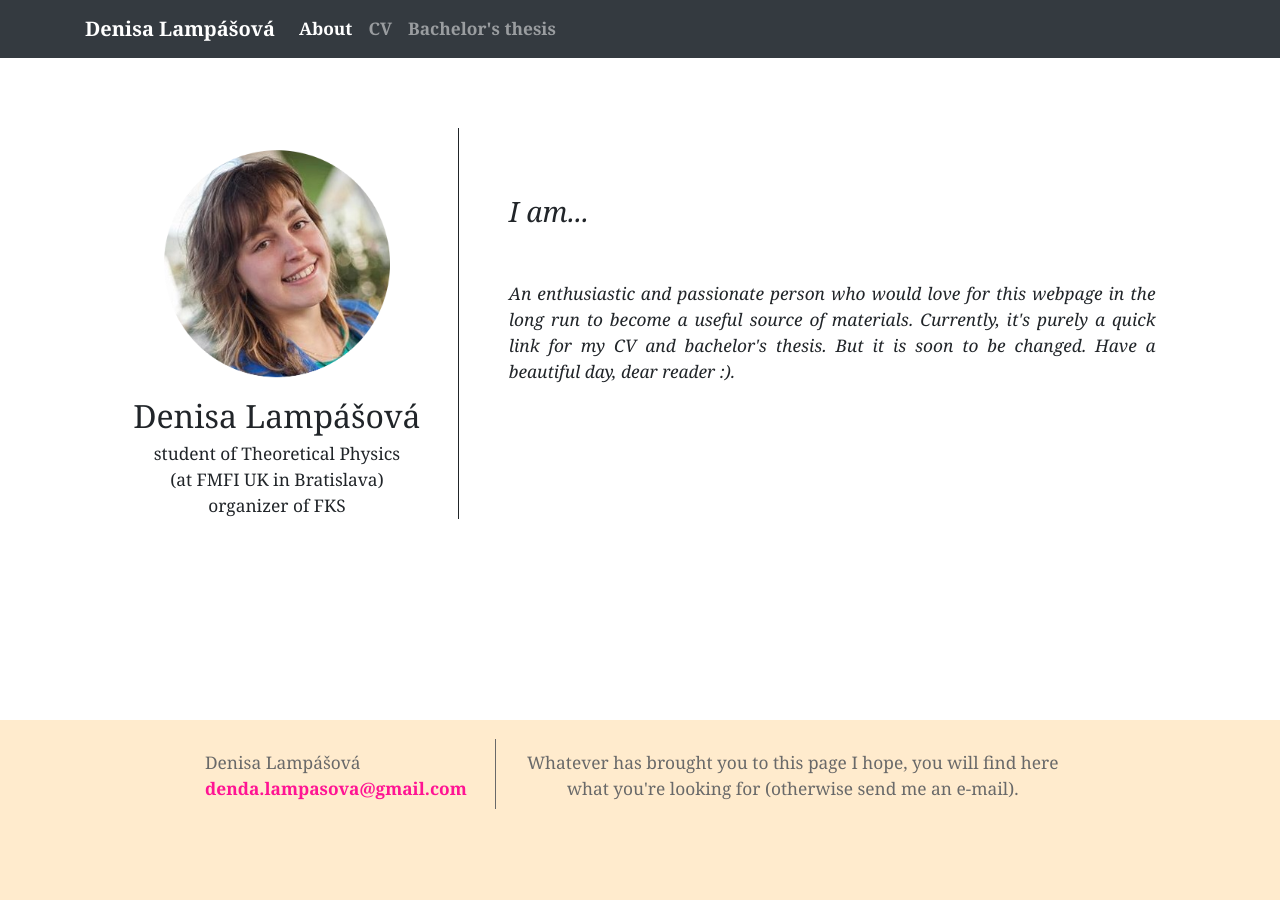
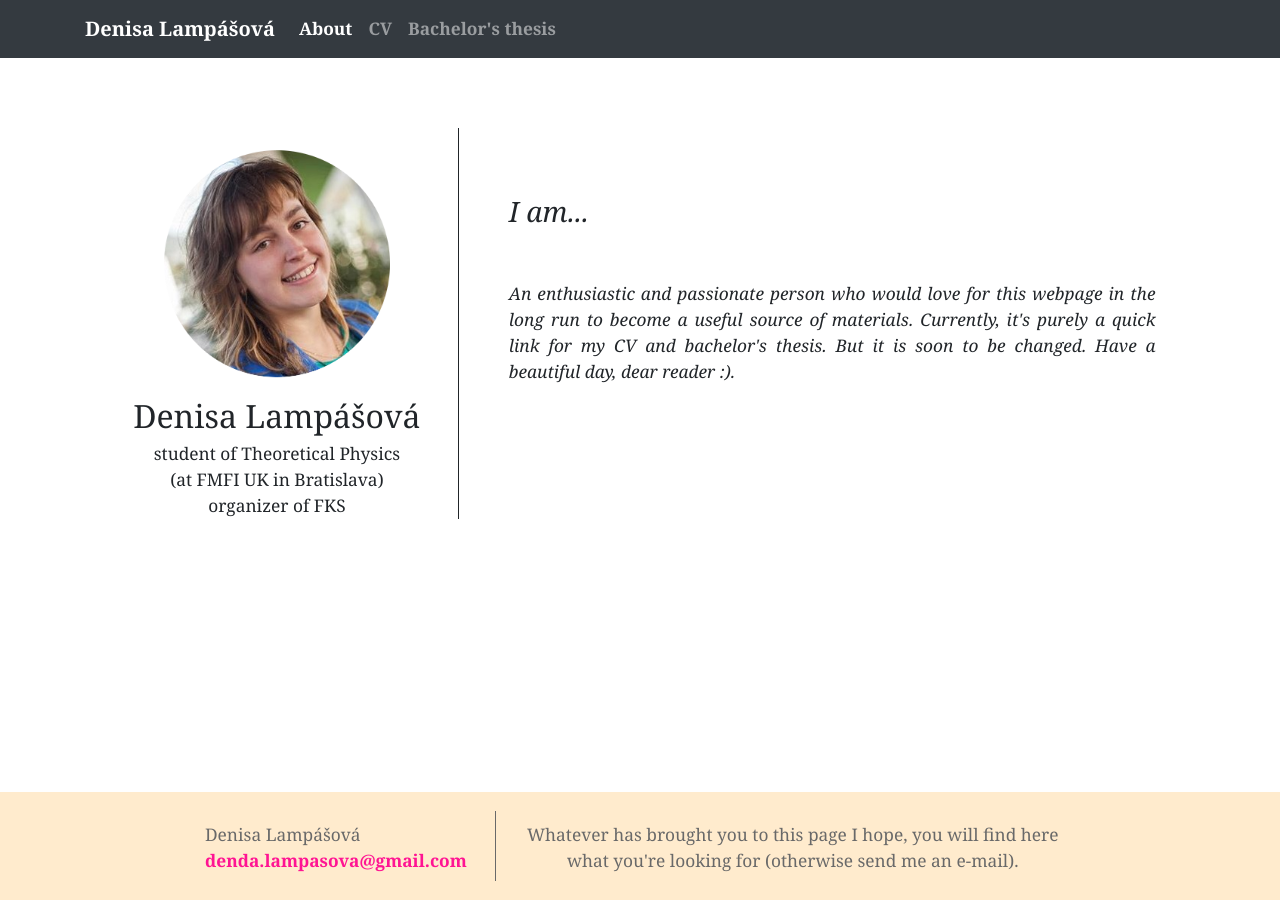
Before and after one commit to dendaxD/dendaxD.github.io, a Jekyll site: the page built from index.md, in a window 1280 px wide. Built offline with Jekyll 4.4.1, drawn with Linux system fonts in a browser that asks for light colours; nearby versions of some CDN libraries.

Commit message:
rýchla minimalistická záchrana bordelu a nový štart 4

```diff
--- a/_includes/footer.html
+++ b/_includes/footer.html
@@ -1,4 +1,4 @@
-<footer class="site-footer fixed-bottom" style="background-color: blanchedalmond">
+<footer class="site-footer fixed-bottom" style="background-color: blanchedalmond; height: 12% !important;">
 
   <div class="container">
 
--- a/_includes/homefooter.html
+++ b/_includes/homefooter.html
@@ -1,4 +1,4 @@
-<footer class="site-footer fixed-bottom" style="background-color: blanchedalmond">
+<footer class="site-footer fixed-bottom" style="background-color: blanchedalmond; height: 12% !important;">
 
   <div class="container">
 
```
Also changed, not shown: 8 other files.
